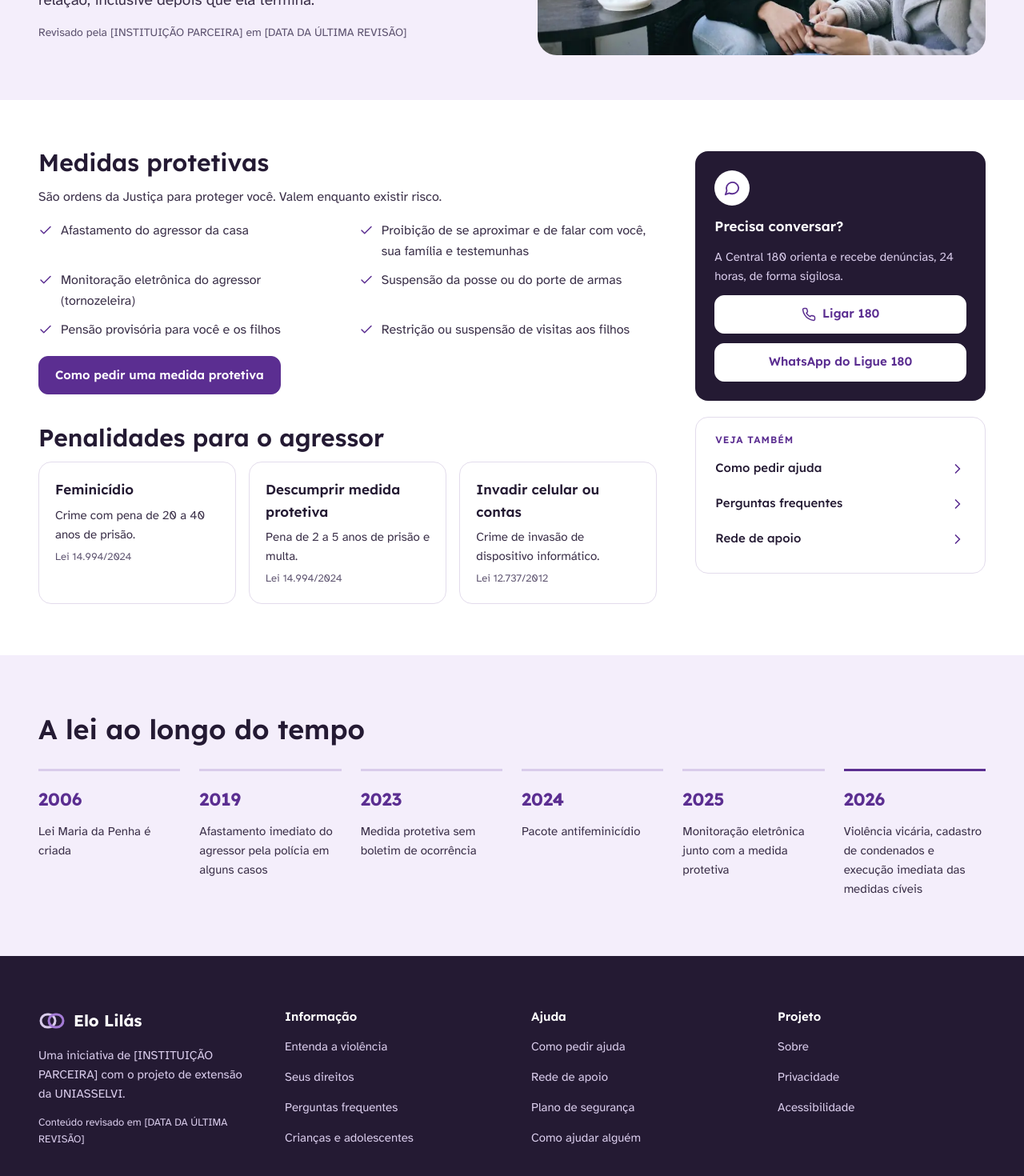
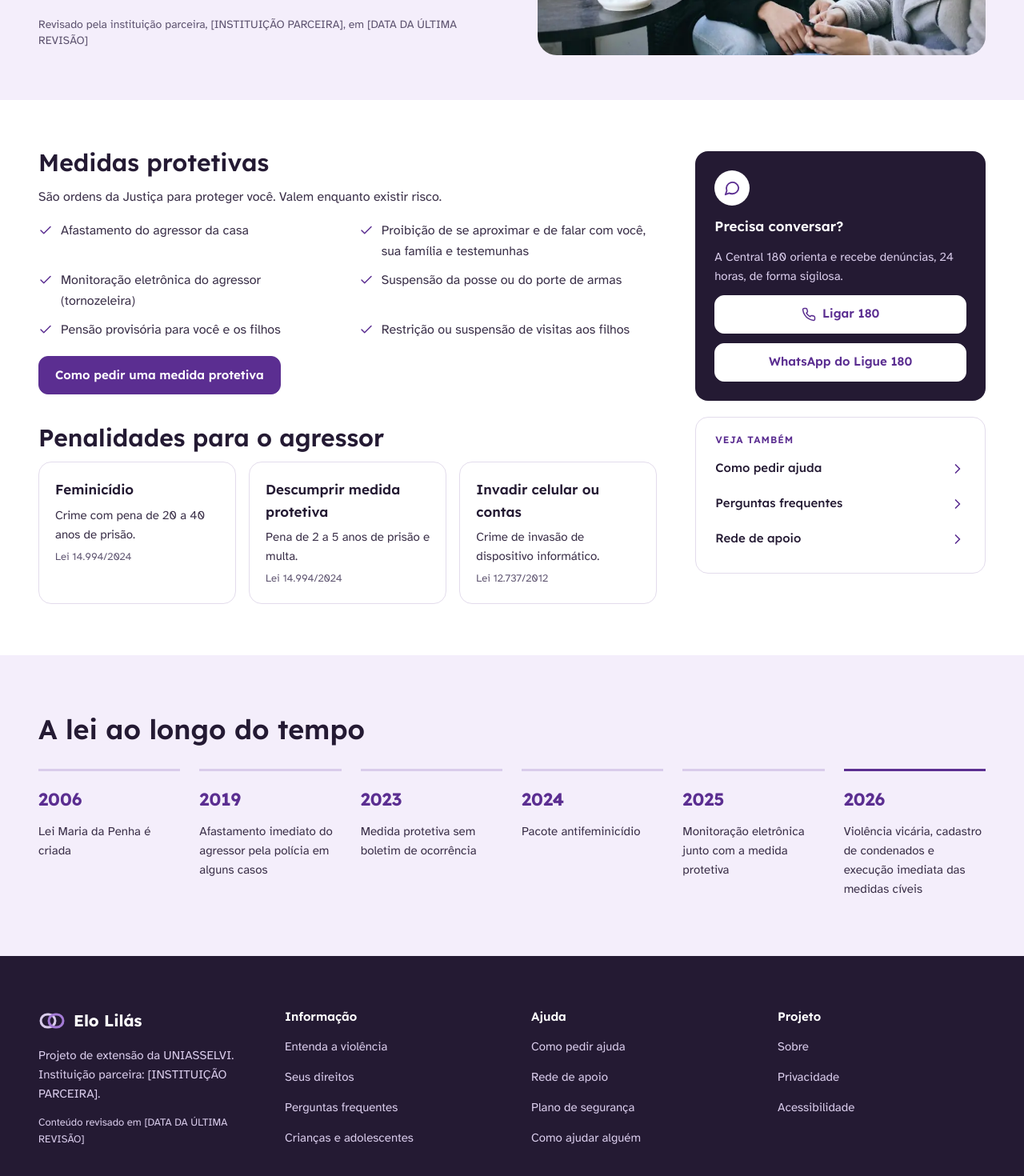
Before and after one commit to lucascodev/elo-lilas, a Next.js app: page /direitos in a window 1280 px wide. Shown: the part 496-1966 px from the top of the page at 80% size. Built offline with nearby package versions, Linux system fonts and the light colour scheme.

Commit message:
Phrase partner name mentions without a gendered article
Texts like "pela {partnerName}" and "em parceria com a {partnerName}" assumed a feminine name and read wrong with "Departamento". Introduce the name as "instituição parceira" so any partner fits.

```diff
--- a/src/app/direitos/page.tsx
+++ b/src/app/direitos/page.tsx
@@ -24,7 +24,7 @@ export default async function RightsPage() {
         image={{ src: "/images/conversation.webp", alt: "Duas mulheres conversam sorrindo em uma mesa de café", width: 1000, height: 563 }}
       >
         <p className="text-sm text-muted">
-          Revisado pela {settings.partnerName} em {settings.contentReviewedAt}
+          Revisado pela instituição parceira, {settings.partnerName}, em {settings.contentReviewedAt}
         </p>
       </PageIntro>
       <ContentWithAside
--- a/src/app/rede-de-apoio/page.tsx
+++ b/src/app/rede-de-apoio/page.tsx
@@ -18,7 +18,7 @@ export default async function SupportNetworkPage() {
         crumbs={[{ label: "Rede de apoio" }]}
         eyebrow="Rede de apoio"
         title={`Onde buscar atendimento em ${settings.municipality}`}
-        lead={`Serviços públicos e organizações que acolhem pessoas em situação de violência. Dados mantidos pela ${settings.partnerName}.`}
+        lead={`Serviços públicos e organizações que acolhem pessoas em situação de violência. Dados mantidos pela instituição parceira, ${settings.partnerName}.`}
         image={{ src: "/images/support-network.webp", alt: "Mãos de várias pessoas unidas, simbolizando uma rede de apoio", width: 1000, height: 667 }}
       />
       <div className="mx-auto max-w-7xl px-5 py-6 pb-12 md:px-12 md:py-14 md:pb-22">
--- a/src/app/sobre/page.tsx
+++ b/src/app/sobre/page.tsx
@@ -17,7 +17,7 @@ export default async function AboutPage() {
         crumbs={[{ label: "Sobre" }]}
         eyebrow="Sobre o projeto"
         title="Informação que protege"
-        lead={`O Elo Lilás nasceu de um projeto de extensão da UNIASSELVI ligado ao ODS 16 (Paz, Justiça e Instituições Eficazes), em parceria com a ${settings.partnerName}.`}
+        lead={`O Elo Lilás nasceu de um projeto de extensão da UNIASSELVI ligado ao ODS 16 (Paz, Justiça e Instituições Eficazes). Instituição parceira: ${settings.partnerName}.`}
         image={{ src: "/images/support-network.webp", alt: "Mãos de várias pessoas unidas", width: 1000, height: 667 }}
       />
       <div className="mx-auto flex max-w-7xl flex-col gap-4 px-5 py-6 pb-12 md:gap-6 md:px-12 md:py-18 md:pb-22">
--- a/src/modules/site-shell/presentation/components/site-footer/site-footer.tsx
+++ b/src/modules/site-shell/presentation/components/site-footer/site-footer.tsx
@@ -47,7 +47,7 @@ export function SiteFooter({ siteName, partnerName, contentReviewedAt }: SiteFoo
             <span className="font-heading text-xl font-bold text-white">{siteName}</span>
           </p>
           <p className="text-[15px] leading-6 text-on-dark">
-            Uma iniciativa de {partnerName} com o projeto de extensão da UNIASSELVI.
+            Projeto de extensão da UNIASSELVI. Instituição parceira: {partnerName}.
           </p>
           <p className="text-[13px] text-on-dark">Conteúdo revisado em {contentReviewedAt}</p>
         </div>
```
